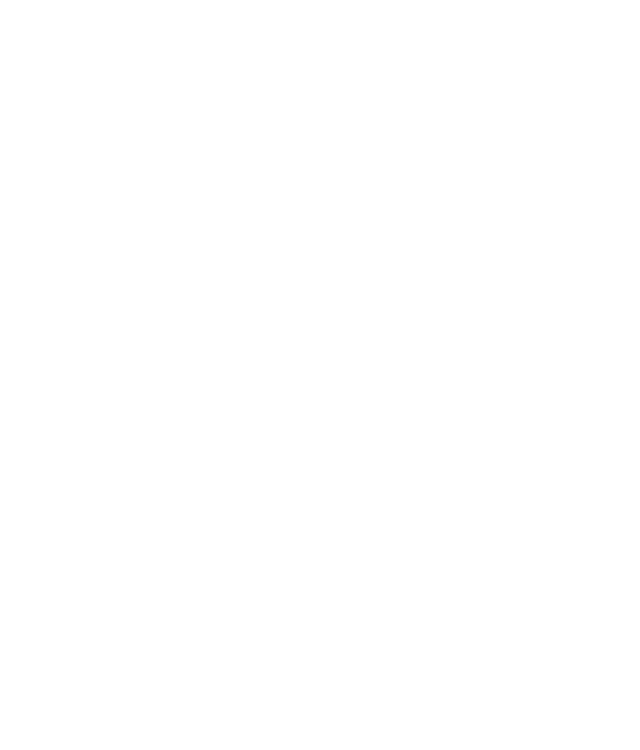
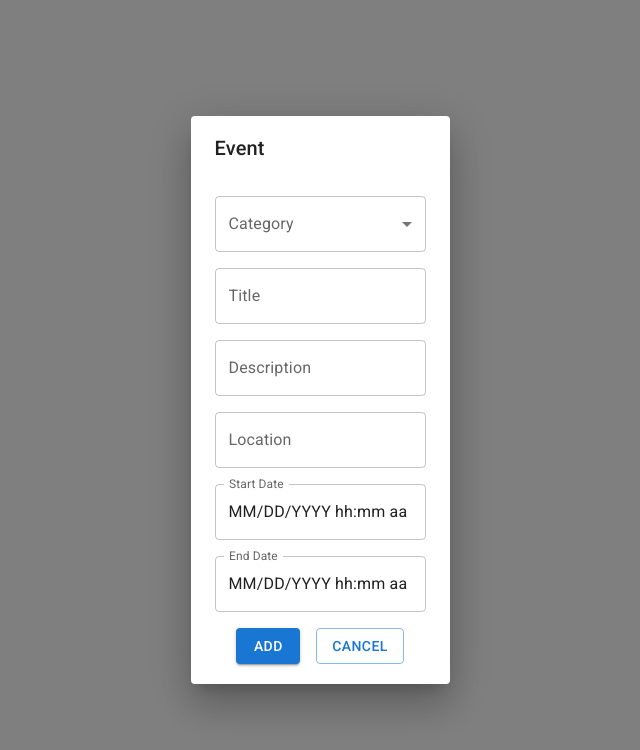
Before and after one commit to reemodo/EventCraft, a React (Create React App) app in the folder frontend/: page / in a window 1280 px wide. Shown: the top 750 px of the page, without its empty margins (320-960 px from the left). Built offline with nearby package versions, Linux system fonts and the light colour scheme.

Commit message:
add event Form module

```diff
--- a/frontend/package.json
+++ b/frontend/package.json
@@ -7,12 +7,15 @@
     "@emotion/styled": "^11.11.0",
     "@fontsource/roboto": "^5.0.12",
     "@mui/icons-material": "^5.15.11",
+    "@mui/joy": "^5.0.0-beta.30",
     "@mui/lab": "^5.0.0-alpha.166",
-    "@mui/material": "^5.15.11",
+    "@mui/material": "^5.15.12",
+    "@mui/x-date-pickers": "^6.19.6",
     "@reduxjs/toolkit": "^2.2.1",
     "@testing-library/jest-dom": "^5.17.0",
     "@testing-library/react": "^13.4.0",
     "@testing-library/user-event": "^13.5.0",
+    "dayjs": "^1.11.10",
     "formik": "^2.4.5",
     "react": "^18.2.0",
     "react-dom": "^18.2.0",
--- a/frontend/src/App.js
+++ b/frontend/src/App.js
@@ -1,7 +1,16 @@
 import "./App.css";
+import { EventFormModal } from "./modules/events/components/EventFormModal/EventFormModal";
+import { LocalizationProvider } from "@mui/x-date-pickers";
+import { AdapterDayjs } from "@mui/x-date-pickers/AdapterDayjs";
 
 function App() {
-  return <div className="App"></div>;
+  return (
+    <div className="App">
+      <LocalizationProvider dateAdapter={AdapterDayjs}>
+        <EventFormModal isOpen={true} />
+      </LocalizationProvider>
+    </div>
+  );
 }
 
 export default App;
--- /dev/null
+++ b/frontend/src/modules/events/components/EventForm/EventForm.jsx
@@ -0,0 +1,166 @@
+import React, { useMemo } from "react";
+
+import { Box, Grid, MenuItem, Stack, TextField } from "@mui/material";
+
+import { DatePicker } from "@mui/x-date-pickers/DatePicker";
+
+import { DateTimePicker } from "@mui/x-date-pickers/DateTimePicker";
+
+import { LoadingButton } from "@mui/lab";
+
+import { Formik, Form, Field, ErrorMessage } from "formik";
+
+import * as Yup from "yup";
+import { useSelector } from "react-redux";
+
+const validationSchema = Yup.object({
+  category: Yup.string().required("category is required"),
+  title: Yup.string().required("title is required"),
+  description: Yup.string().nullable(),
+  location: Yup.string().nullable(),
+  startDate: Yup.string().required("start date is required"),
+  endDate: Yup.string().required("end date is required"),
+});
+
+export const EventForm = ({ onClose, isModal, isAddFlow }) => {
+  const eventRdx = useSelector((state) => state.events);
+
+  const initFormValues = useMemo(
+    () => ({
+      category: eventRdx?.selectedEvent?.category || "",
+      title: eventRdx?.selectedEvent?.title || "",
+      description: eventRdx?.selectedEvent?.description || "",
+      location: eventRdx?.selectedEvent?.location || "",
+      startDate: eventRdx?.selectedEvent?.startDate
+        ? new Date(eventRdx.selectedEvent.startDate)
+        : "",
+      endDate: eventRdx?.selectedEvent?.endDate
+        ? new Date(eventRdx.selectedEvent.endDate)
+        : "",
+    }),
+    [
+      eventRdx.selectedEvent?.category,
+      eventRdx.selectedEvent?.description,
+      eventRdx.selectedEvent.endDate,
+      eventRdx.selectedEvent?.location,
+      eventRdx.selectedEvent.startDate,
+      eventRdx.selectedEvent?.title,
+    ]
+  );
+
+  return (
+    <Formik
+      initialValues={initFormValues}
+      validationSchema={validationSchema}
+      onSubmit={(values) => {
+        console.log(values);
+      }}
+    >
+      {(props) => (
+        <Form>
+          <Stack sx={{ gap: 2, pt: 2 }}>
+            {/* category */}
+            <Field
+              name="category"
+              select
+              type="text"
+              label="Category"
+              variant="outlined"
+              as={TextField}
+              error={!!props.errors.category}
+              helperText={props.errors.category ?? ""}
+            >
+              {[{ name: "asad", id: "1" }].map(({ name, id }) => (
+                <MenuItem key={name} value={String(id)}>
+                  {name}
+                </MenuItem>
+              ))}
+            </Field>
+
+            {/* title */}
+            <Field
+              name="title"
+              type="text"
+              label="Title"
+              variant="outlined"
+              as={TextField}
+              error={!!props.errors.title}
+              helperText={props.errors.title ?? ""}
+            />
+
+            {/* description */}
+            <Field
+              name="description"
+              label="Description"
+              variant="outlined"
+              as={TextField}
+              multiline
+              error={!!props.errors.description}
+              helperText={props.errors.description ?? ""}
+            />
+
+            {/* location  */}
+            <Field
+              name="location"
+              label="Location"
+              variant="outlined"
+              as={TextField}
+              error={!!props.errors.location}
+              helperText={props.errors.location ?? ""}
+            />
+
+            {/* start date */}
+
+            <Field
+              name="startDate"
+              label="Start Date"
+              as={DateTimePicker}
+              value={props.values.startDate}
+              onChange={(value) => {
+                props.setFieldValue("startDate", new Date(value));
+              }}
+              views={["year", "month", "day", "hours", "minutes"]}
+              slotProps={{
+                textField: {
+                  helperText: props.errors.startDate ?? "",
+                  error: !!props.errors.startDate,
+                },
+              }}
+            />
+
+            {/* end date */}
+            <Field
+              name="endDate"
+              label="End Date"
+              as={DateTimePicker}
+              value={props.values.endDate}
+              onChange={(value) => {
+                props.setFieldValue("endDate", new Date(value));
+              }}
+              views={["year", "month", "day", "hours", "minutes"]}
+              slotProps={{
+                textField: {
+                  helperText: props.errors.endDate ?? "",
+                  error: !!props.errors.endDate,
+                },
+              }}
+            />
+
+            {/* submit btn */}
+            <Stack justifyContent={"center"} direction={"row"} spacing={2}>
+              <LoadingButton type="submit" variant="contained">
+                {isAddFlow ? "Add" : "Edit"}
+              </LoadingButton>
+
+              {isModal && (
+                <LoadingButton variant="outlined" onClick={onClose}>
+                  cancel
+                </LoadingButton>
+              )}
+            </Stack>
+          </Stack>
+        </Form>
+      )}
+    </Formik>
+  );
+};
--- /dev/null
+++ b/frontend/src/modules/events/components/EventFormModal/EventFormModal.jsx
@@ -0,0 +1,16 @@
+import React from "react";
+
+import { Dialog, DialogContent, DialogTitle } from "@mui/material";
+
+import { EventForm } from "../EventForm/EventForm";
+
+export const EventFormModal = ({ isOpen, onClose }) => {
+  return (
+    <Dialog open={isOpen} onClose={onClose}>
+      <DialogTitle>Event</DialogTitle>
+      <DialogContent>
+        <EventForm onClose={onClose} isModal isAddFlow />
+      </DialogContent>
+    </Dialog>
+  );
+};
```
Also changed, not shown: 1 other file (tests, documents, lock files or other folders).
